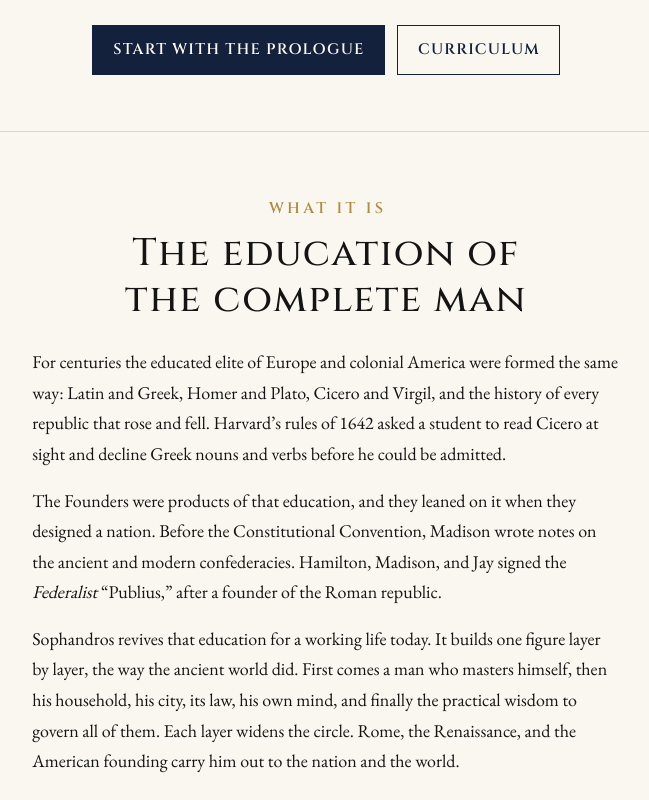
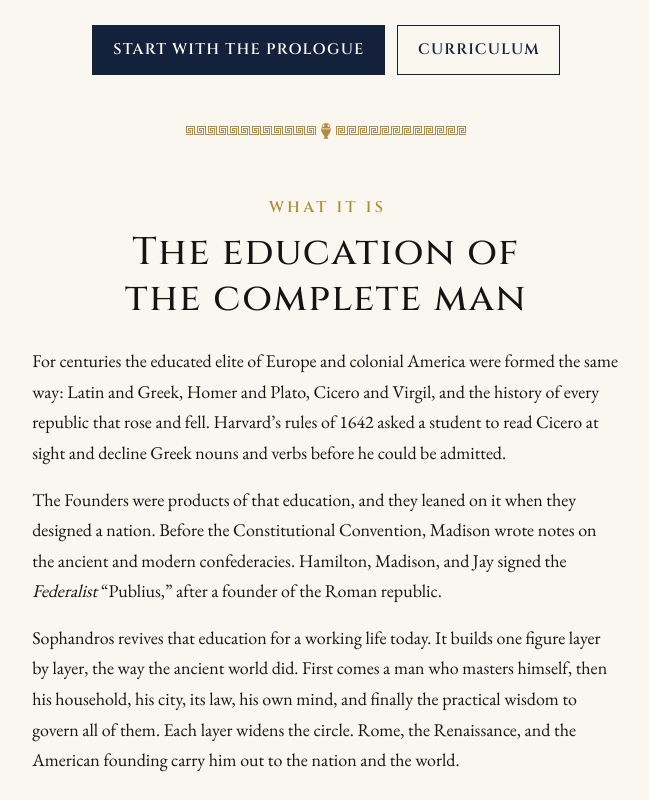
Before and after one commit to jpolitesmd/sophandros, an Astro site: page / in a window 1280 px wide. Shown: the part 620-1420 px from the top of the page, without its empty margins (314-963 px from the left). Built offline with nearby package versions, Linux system fonts and the light colour scheme; Astro itself is replaced by a stand-in of ours; a web font is replaced by a local one.

Commit message:
Greek-key flourish replaces the rule under the hero and page heads

```diff
--- a/src/styles/global.css
+++ b/src/styles/global.css
@@ -2142,8 +2142,8 @@ hr.ornament + :is(h2, h3, h4) { margin-top: 0; }
 :is(p, ul, ol, figure, blockquote) + hr.ornament { margin-top: var(--break); }
 
 /* Home and long pages: the ornament replaces the plain rule between major sections */
-.section + .section { border-top: 0; position: relative; }
-.section + .section::before {
+.section { border-top: 0; position: relative; }
+:is(.hero, .page-head, .section) + .section::before {
   content: "";
   position: absolute;
   top: -8px;
@@ -2337,3 +2337,4 @@ main .introspection-notes .introspection-status {
 /* Introspection heading follows the site-wide centered headings; prompts stay left */
 .introspection .introspection-kicker { text-align: center; padding-left: 0.22em; }
 main .introspection .introspection-intro { text-align: center; }
+.page-head { padding-bottom: 2.75rem; } .page-head + .section { padding-top: 3rem; }
```
